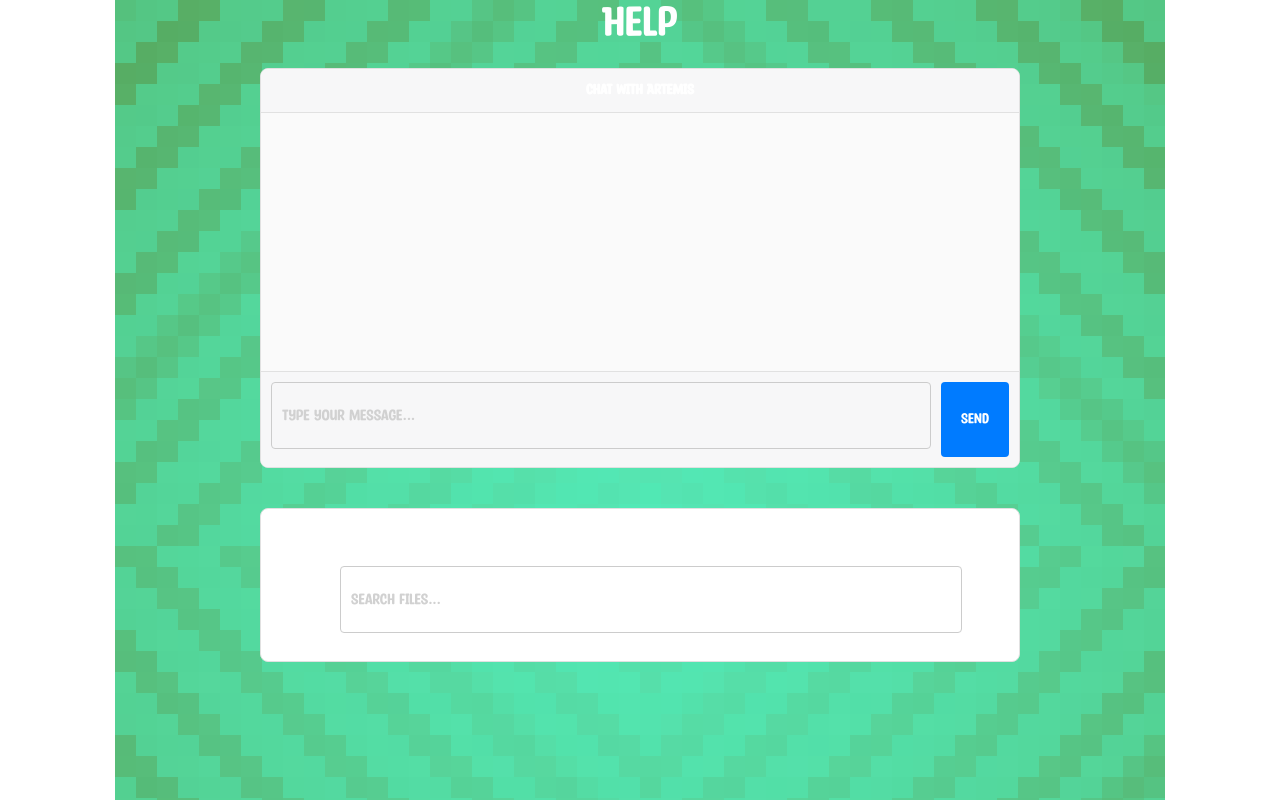
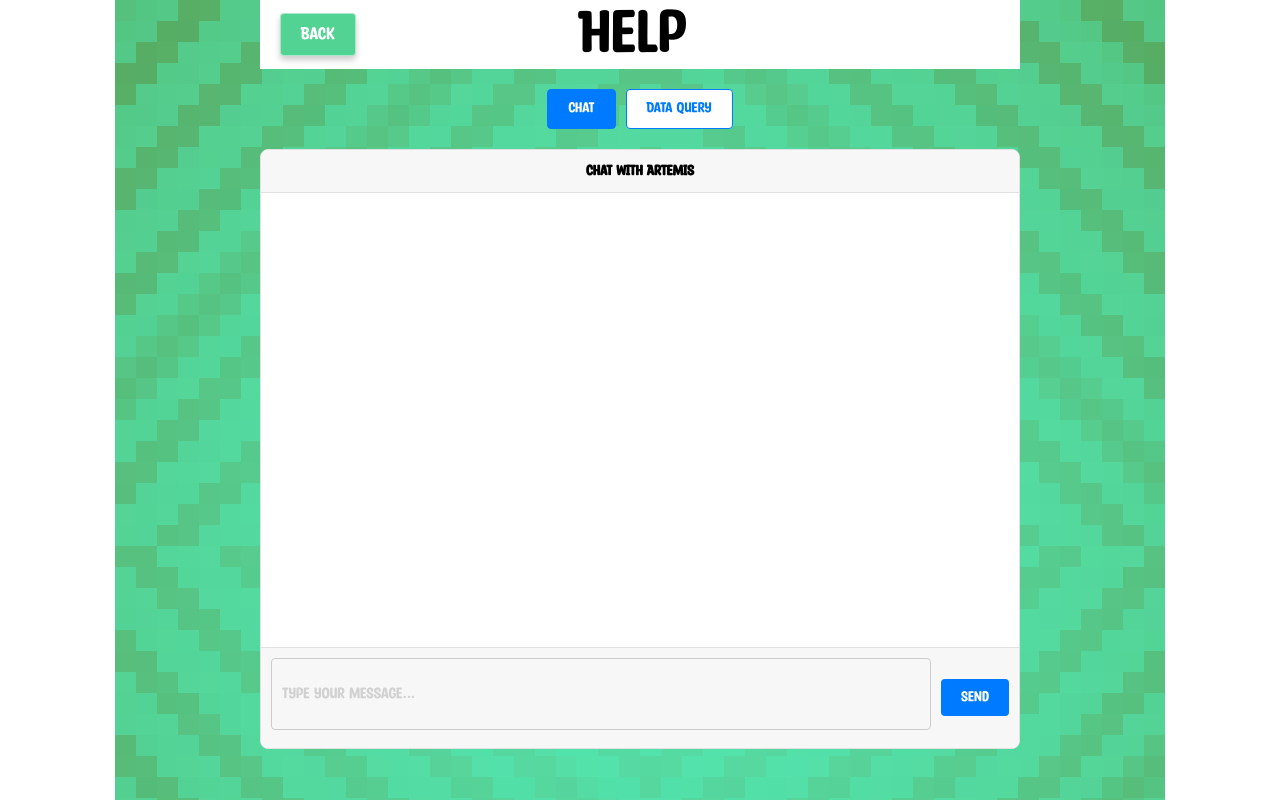
Before and after one commit to BonelessWater/Artemis, a React (Create React App) app in the folder artemis/: page /help in a window 1280 px wide. Shown: the top 800 px of the page. Built offline with nearby package versions, Linux system fonts and the light colour scheme; a web font is replaced by a local one.

Commit message:
Front end improvemnts

```diff
--- a/artemis/src/components/HelpPage.js
+++ b/artemis/src/components/HelpPage.js
@@ -1,13 +1,12 @@
 import React, { useState, useRef, useEffect } from "react";
 import FileAutocomplete from "./FileAutocomplete";
+import CartoonyButton from "./CartoonyButton";
 
 // Helper function to format the output string
 const formatOutput = (text) => {
-  // Remove leading and trailing double quotes if present
   if (text.startsWith('"') && text.endsWith('"')) {
     text = text.slice(1, -1);
   }
-  // Replace literal "\n" with actual newline characters
   return text.replace(/\\n/g, "\n");
 };
 
@@ -19,31 +18,18 @@ const ChatBox = () => {
 
   const sendMessage = async () => {
     if (input.trim() === "") return;
-
-    // Append user message immediately
     const userMessage = input.trim();
-    setMessages((prev) => [
-      ...prev,
-      { sender: "user", text: userMessage },
-    ]);
+    setMessages((prev) => [...prev, { sender: "user", text: userMessage }]);
     setInput("");
 
     try {
-      // Fetch response from Flask endpoint, sending the user's message as a query parameter
       const response = await fetch(`/LLM_chat?prompt=${encodeURIComponent(userMessage)}`);
       if (!response.ok) {
         throw new Error("Network response was not ok");
       }
       const answer = await response.text();
-
-      // Process the output to format newlines and remove extra quotes
       const formattedAnswer = formatOutput(answer);
-
-      // Append the model's response to the chat
-      setMessages((prev) => [
-        ...prev,
-        { sender: "model", text: formattedAnswer },
-      ]);
+      setMessages((prev) => [...prev, { sender: "model", text: formattedAnswer }]);
     } catch (error) {
       console.error("Error fetching response:", error);
       setMessages((prev) => [
@@ -53,7 +39,6 @@ const ChatBox = () => {
     }
   };
 
-  // Scroll to the bottom on new messages
   useEffect(() => {
     if (messagesEndRef.current) {
       messagesEndRef.current.scrollIntoView({ behavior: "smooth" });
@@ -69,10 +54,8 @@ const ChatBox = () => {
             key={index}
             style={{
               ...styles.messageBubble,
-              ...(msg.sender === "user"
-                ? styles.userBubble
-                : styles.modelBubble),
-              whiteSpace: "pre-wrap", // Ensures newline characters are rendered correctly
+              ...(msg.sender === "user" ? styles.userBubble : styles.modelBubble),
+              whiteSpace: "pre-wrap",
             }}
           >
             {msg.text}
@@ -99,21 +82,18 @@ const ChatBox = () => {
   );
 };
 
-
 const DataQuery = () => {
-  const [selectedFile, setSelectedFile] = useState("");
+  const [fileQuery, setFileQuery] = useState("");
   const [fileURL, setFileURL] = useState("");
 
-  const handleFileSelect = async (file) => {
-    setSelectedFile(file);
+  const handleSearchFile = async () => {
+    if (!fileQuery) return;
     try {
-      const response = await fetch(`/get_file?filepath=${encodeURIComponent(file)}`);
+      const response = await fetch(`/get_file?filepath=${encodeURIComponent(fileQuery)}`);
       if (!response.ok) {
         throw new Error("Network response was not ok");
       }
-      // Get the file as a Blob
       const blob = await response.blob();
-      // Create a URL for the Blob so it can be rendered
       const url = URL.createObjectURL(blob);
       setFileURL(url);
     } catch (error) {
@@ -125,13 +105,19 @@ const DataQuery = () => {
   return (
     <div style={styles.dataQueryContainer}>
       <div style={styles.sectionHeader}>Data Query</div>
-      <FileAutocomplete onSelect={handleFileSelect} />
-      {selectedFile && fileURL && (
+      <div style={styles.searchContainer}>
+        <div style={styles.searchInputWrapper}>
+          <FileAutocomplete onSelect={(file) => setFileQuery(file)} />
+        </div>
+        <button onClick={handleSearchFile} style={styles.searchButton}>
+          Search
+        </button>
+      </div>
+      {fileQuery && fileURL && (
         <div>
-          <p>
-            Selected File: <strong>{selectedFile}</strong>
+          <p style={styles.fileInfo}>
+            Selected File: <strong>{fileQuery}</strong>
           </p>
-          {/* Display the PDF in an iframe */}
           <iframe
             src={fileURL}
             title="PDF Viewer"
@@ -145,40 +131,97 @@ const DataQuery = () => {
   );
 };
 
+const HelpPage = () => {
+  const [activeMode, setActiveMode] = useState("chat");
 
-const HelpPage = () => (
-  <div style={styles.pageContainer}>
-    <h3 style={styles.pageHeader}>Help</h3>
-    <p style={styles.pageSubheader}>
-    </p>
-    <ChatBox />
-    <DataQuery />
-  </div>
-);
+  return (
+    <div style={styles.pageContainer}>
+      <div
+        className="white-header"
+        style={{
+          background: "white",
+          padding: "0px 20px",
+          marginBottom: "20px",
+          display: "flex",
+          alignItems: "center",
+          justifyContent: "space-between",
+          width: "100%",
+        }}
+      >
+        <CartoonyButton to="/" color="rgb(83, 211, 147)" size="medium" width="auto">
+          Back
+        </CartoonyButton>
+        <h1
+          style={{
+            margin: 0,
+            fontFamily: "Fantasy, cursive",
+            color: "black",
+            textAlign: "center",
+            flexGrow: 1,
+          }}
+        >
+          Help
+        </h1>
+        <div style={{ width: "90px" }}></div>
+      </div>
+      <div style={styles.toggleContainer}>
+        <button
+          style={{
+            ...styles.toggleButton,
+            ...(activeMode === "chat" ? styles.activeToggle : {}),
+          }}
+          onClick={() => setActiveMode("chat")}
+        >
+          Chat
+        </button>
+        <button
+          style={{
+            ...styles.toggleButton,
+            ...(activeMode === "data" ? styles.activeToggle : {}),
+          }}
+          onClick={() => setActiveMode("data")}
+        >
+          Data Query
+        </button>
+      </div>
+      {activeMode === "chat" ? <ChatBox /> : <DataQuery />}
+    </div>
+  );
+};
 
-// Combined inline styles for the HelpPage, ChatBox, and DataQuery components
 const styles = {
   pageContainer: {
     maxWidth: "800px",
     margin: "30px auto",
     padding: "0 20px",
     fontFamily: "Arial, sans-serif",
-    color: "#333",
   },
-  pageHeader: {
-    textAlign: "center",
+  toggleContainer: {
+    display: "flex",
+    justifyContent: "center",
+    marginBottom: "20px",
   },
-  pageSubheader: {
-    textAlign: "center",
-    color: "#666",
+  toggleButton: {
+    padding: "10px 20px",
+    margin: "0 5px",
+    border: "1px solid #007bff",
+    backgroundColor: "#fff",
+    color: "#007bff",
+    cursor: "pointer",
+    borderRadius: "4px",
   },
+  activeToggle: {
+    backgroundColor: "#007bff",
+    color: "#fff",
+  },
+  // Chat Box styles
   chatContainer: {
     border: "1px solid #e1e1e1",
     borderRadius: "8px",
     marginTop: "20px",
     display: "flex",
     flexDirection: "column",
-    height: "400px",
+    height: "600px", // Adjust this value to change chatbox height.
     overflow: "hidden",
     backgroundColor: "#fff",
   },
@@ -188,12 +231,13 @@ const styles = {
     borderBottom: "1px solid #e1e1e1",
     textAlign: "center",
     fontWeight: "bold",
+    color: "#000",
   },
   messagesContainer: {
     flex: 1,
     padding: "10px",
     overflowY: "auto",
-    backgroundColor: "#fafafa",
+    backgroundColor: "#fff",
   },
   messageBubble: {
     padding: "10px",
@@ -202,6 +246,7 @@ const styles = {
     maxWidth: "70%",
     lineHeight: "1.4",
     wordWrap: "break-word",
+    color: "#000",
   },
   userBubble: {
     backgroundColor: "#DCF8C6",
@@ -209,23 +254,27 @@ const styles = {
     marginLeft: "auto",
   },
   modelBubble: {
-    backgroundColor: "#fff",
+    backgroundColor: "#e1e1e1",
     border: "1px solid #e1e1e1",
     alignSelf: "flex-start",
     marginRight: "auto",
   },
   inputContainer: {
     display: "flex",
+    alignItems: "center",
     borderTop: "1px solid #e1e1e1",
     padding: "10px",
     backgroundColor: "#f7f7f8",
   },
+  // TALLER input field; adjust height here as needed.
   inputField: {
     flex: 1,
     padding: "10px",
+    height: "50px", // Increased height for the input textbox.
     borderRadius: "4px",
     border: "1px solid #ccc",
     marginRight: "10px",
+    color: "#000",
   },
   sendButton: {
     padding: "10px 20px",
@@ -235,8 +284,9 @@ const styles = {
     color: "#fff",
     cursor: "pointer",
   },
+  // Data Query styles
   dataQueryContainer: {
-    marginTop: "40px",
+    marginTop: "20px",
     border: "1px solid #e1e1e1",
     borderRadius: "8px",
     padding: "20px",
@@ -246,32 +296,27 @@ const styles = {
     fontSize: "18px",
     marginBottom: "10px",
     fontWeight: "bold",
+    color: "#000",
   },
-  queryInputContainer: {
+  searchContainer: {
     display: "flex",
+    alignItems: "center",
     marginBottom: "20px",
   },
-  queryInput: {
+  searchInputWrapper: {
     flex: 1,
-    padding: "10px",
-    border: "1px solid #ccc",
-    borderRadius: "4px",
-    marginRight: "10px",
+    marginRight: "10px", // Ensure space between input and button.
   },
-  queryButton: {
+  searchButton: {
     padding: "10px 20px",
     border: "none",
     borderRadius: "4px",
-    backgroundColor: "#28a745",
+    backgroundColor: "#007bff",
     color: "#fff",
     cursor: "pointer",
   },
-  resultsContainer: {
-    maxHeight: "200px",
-    overflowY: "auto",
-  },
-  noResults: {
-    color: "#999",
+  fileInfo: {
+    color: "#000",
   },
 };
 
```
Also changed, not shown: artemis/src/auth/Login.js (added, +62 -0 lines), artemis/src/components/AchievementPage.js (+55 -29 lines), artemis/public/images/arrow_down.png (added).
